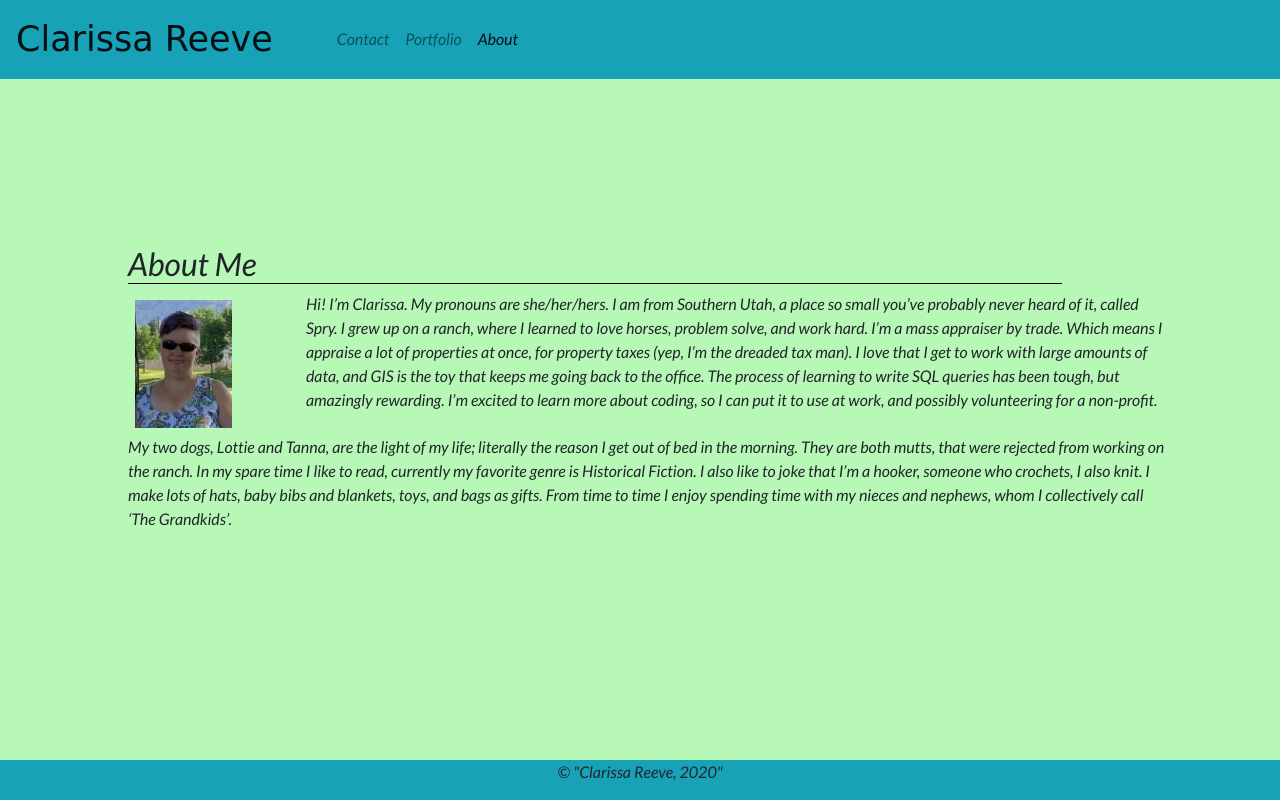
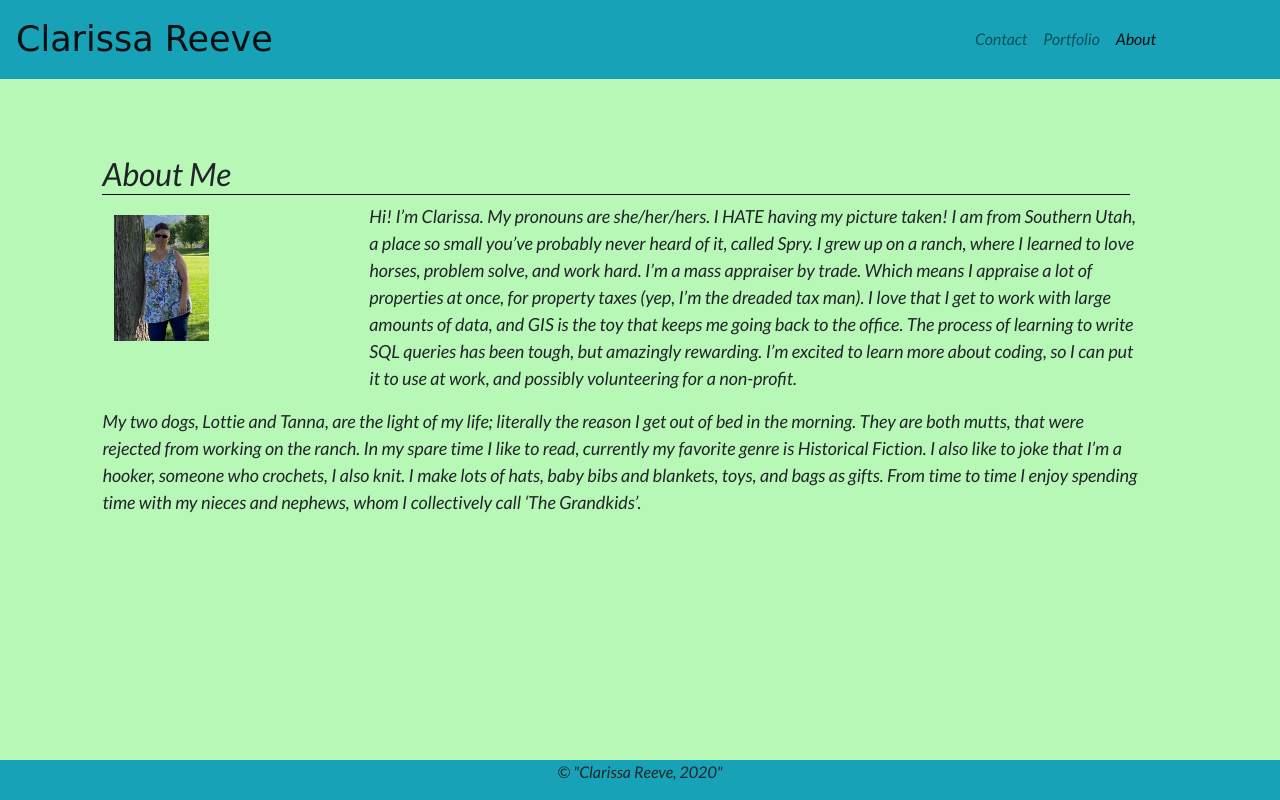
Before and after one commit to MizTangerine/responisive_portfolio, a plain HTML site: page index.html in a window 1280 px wide. Drawn offline with nearby package versions, Linux system fonts and the light colour scheme; a web font is replaced by a local one.

Commit message:
modified layouts

```diff
--- a/assets/style.css
+++ b/assets/style.css
@@ -1,6 +1,7 @@
 #navbarNav {
     padding-left: 20px;
-    margin-left: 20px;
+    padding-right: 100px;
+    margin-left: 50px;
 }
 
 .navbar-brand{
@@ -8,13 +9,14 @@
     font-size:35px
 }
 .heading {
-    width: 90%;
+    width: 99%;
     border-bottom: 1px solid black;
 }
 
 .container {
-    padding: 8% 3% 5% 5%;
-    margin: 5%;
+    padding: 3% 3% 5% 5%;
+    margin: 3%;
+    font-size: large;
 }
 
 body {
@@ -24,7 +26,7 @@ body {
 }
 
 img {
-    max-width: 75%;
+    max-width: 50%;
     max-height: auto;
     padding: 5%
 }
--- a/index.html
+++ b/index.html
@@ -5,7 +5,7 @@
   <!-- Required meta tags -->
   <meta charset="utf-8">
   <meta name="viewport" content="width=device-width, initial-scale=1, shrink-to-fit=no">
-  <title>About</title>
+  <title>About Me</title>
   <!-- Bootstrap CSS -->
   <link rel="stylesheet" href="https://maxcdn.bootstrapcdn.com/bootstrap/4.0.0/css/bootstrap.min.css"
     integrity="sha384-Gn5384xqQ1aoWXA+058RXPxPg6fy4IWvTNh0E263XmFcJlSAwiGgFAW/dAiS6JXm" crossorigin="anonymous">
@@ -24,8 +24,8 @@
       aria-controls="navbarNav" aria-expanded="false" aria-label="Toggle navigation">
       <span class="navbar-toggler-icon"></span>
     </button>
-    <div class="collapse navbar-collapse" id="navbarNav">
-      <ul class="navbar-nav">
+    <div class="collapse navbar-collapse justify-content-between" id="navbarNav">
+      <ul class="navbar-nav ml-auto">
         <li class="nav-item">
           <a class="nav-link" href="./contact.html">Contact<span class="sr-only">(current)</span></a>
         </li>
@@ -45,11 +45,11 @@
       </div>
     </div>
     <div class="row">
-      <div class="col-md-2">
-        <img src="./assets/me_200713_07_2.jpg" alt="Clarissa Image">
+      <div class="col-md-3">
+        <img src="./assets/me_200713_01.jpg" alt="Clarissa Image">
       </div>
-      <div class="col-md-10">
-        <p class="text-wrap">Hi! I’m Clarissa. My pronouns are she/her/hers. I am from Southern Utah, a place so small you’ve probably never heard of it, called Spry. I grew up on a ranch, where I learned to love horses, problem solve, and work hard. I’m a mass appraiser by trade. Which means I appraise a lot of properties at once, for property taxes (yep, I’m the dreaded tax man). I love that I get to work with large amounts of data, and GIS is the toy that keeps me going back to the office. The process of learning to write SQL queries has been tough, but amazingly rewarding. I’m excited to learn more about coding, so I can put it to use at work, and possibly volunteering for a non-profit.</p>
+      <div class="col-md-9">
+        <p class="text-wrap">Hi! I’m Clarissa. My pronouns are she/her/hers. I HATE having my picture taken! I am from Southern Utah, a place so small you’ve probably never heard of it, called Spry. I grew up on a ranch, where I learned to love horses, problem solve, and work hard. I’m a mass appraiser by trade. Which means I appraise a lot of properties at once, for property taxes (yep, I’m the dreaded tax man). I love that I get to work with large amounts of data, and GIS is the toy that keeps me going back to the office. The process of learning to write SQL queries has been tough, but amazingly rewarding. I’m excited to learn more about coding, so I can put it to use at work, and possibly volunteering for a non-profit.</p>
       </div>
     </div>
     <div class="row">
```
Also changed, not shown: contact.html (+3 -3 lines), portfolio.html (+3 -3 lines), assets/me_200713_01.jpg (added).
